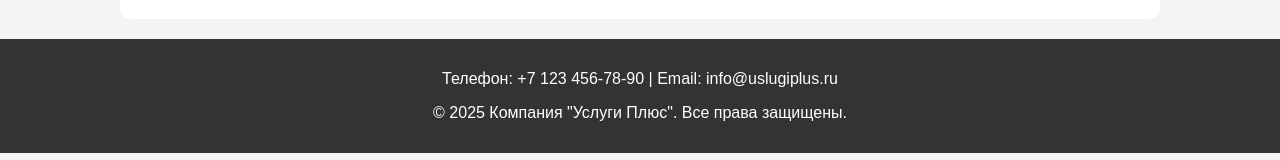
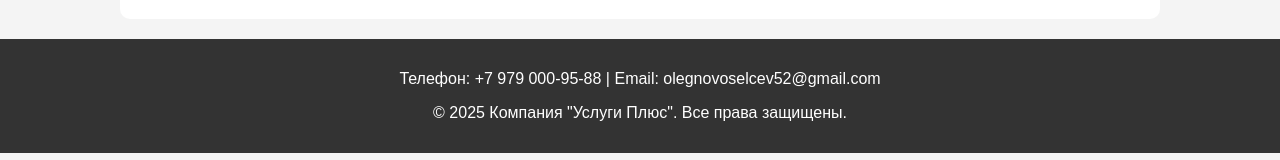
Before and after one commit to OlegNovo52/olegnovo52.github.io, a plain HTML site: page index.html in a window 1280 px wide. Shown: the part 353-513 px from the top of the page. Drawn offline with Linux system fonts and the light colour scheme.

Commit message:
Update index.html

```diff
--- a/index.html
+++ b/index.html
@@ -40,7 +40,7 @@
   </div>
 
   <footer>
-    <p>Телефон: +7 123 456-78-90 | Email: info@uslugiplus.ru</p>
+    <p>Телефон: +7 979 000-95-88 | Email: olegnovoselcev52@gmail.com</p>
     <p>© 2025 Компания "Услуги Плюс". Все права защищены.</p>
   </footer>
 
```
